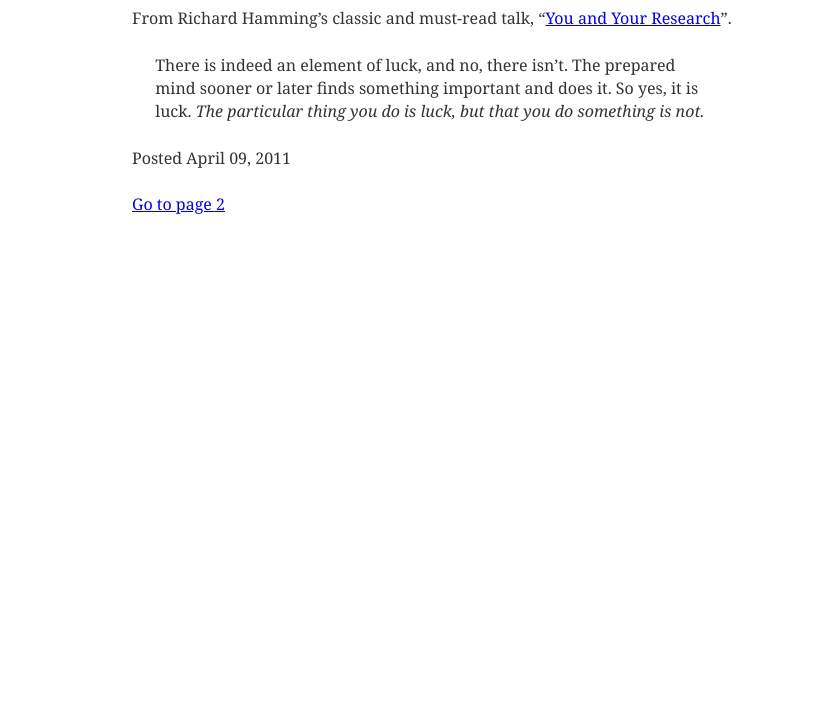
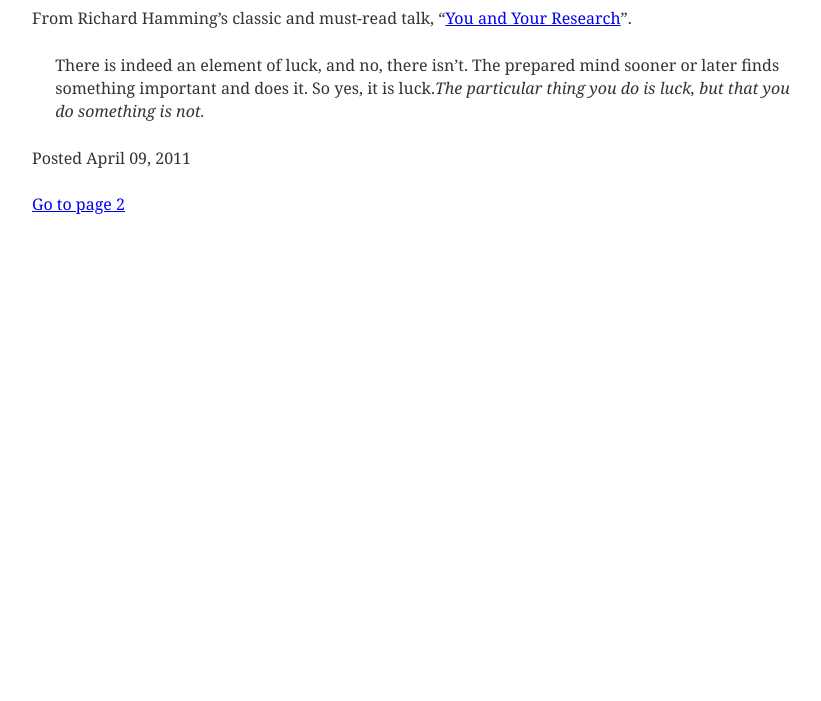
Before and after one commit to dimafeoktistov/Triing-gatsby, a Gatsby site: page / in a window 1280 px wide. Shown: the part 99-800 px from the top of the page, without its empty margins (208-1029 px from the left). Built offline with nearby package versions, Linux system fonts and the light colour scheme; Gatsby itself is replaced by a stand-in of ours.

Commit message:
FEAT: Added container to index.js page

```diff
--- a/src/pages/index.js
+++ b/src/pages/index.js
@@ -1,8 +1,9 @@
 import React from 'react'
 import Link from 'gatsby-link'
+import Container from '../components/container'
 
 const IndexPage = () => (
-  <div style={{ margin: '3rem auto', maxWidth: 600 }}>
+  <Container>
     <div>
       <h1>Richard Hamming on Luck</h1>
       <div>
@@ -15,7 +16,7 @@ const IndexPage = () => (
           <p>
             There is indeed an element of luck, and no, there isn’t. The
             prepared mind sooner or later finds something important and does it.
-            So yes, it is luck.{' '}
+            So yes, it is luck.
             <em>
               The particular thing you do is luck, but that you do something is
               not.
@@ -26,7 +27,7 @@ const IndexPage = () => (
       <p>Posted April 09, 2011</p>
     </div>
     <Link to="/page-2/">Go to page 2</Link>
-  </div>
+  </Container>
 )
 
 export default IndexPage
```
